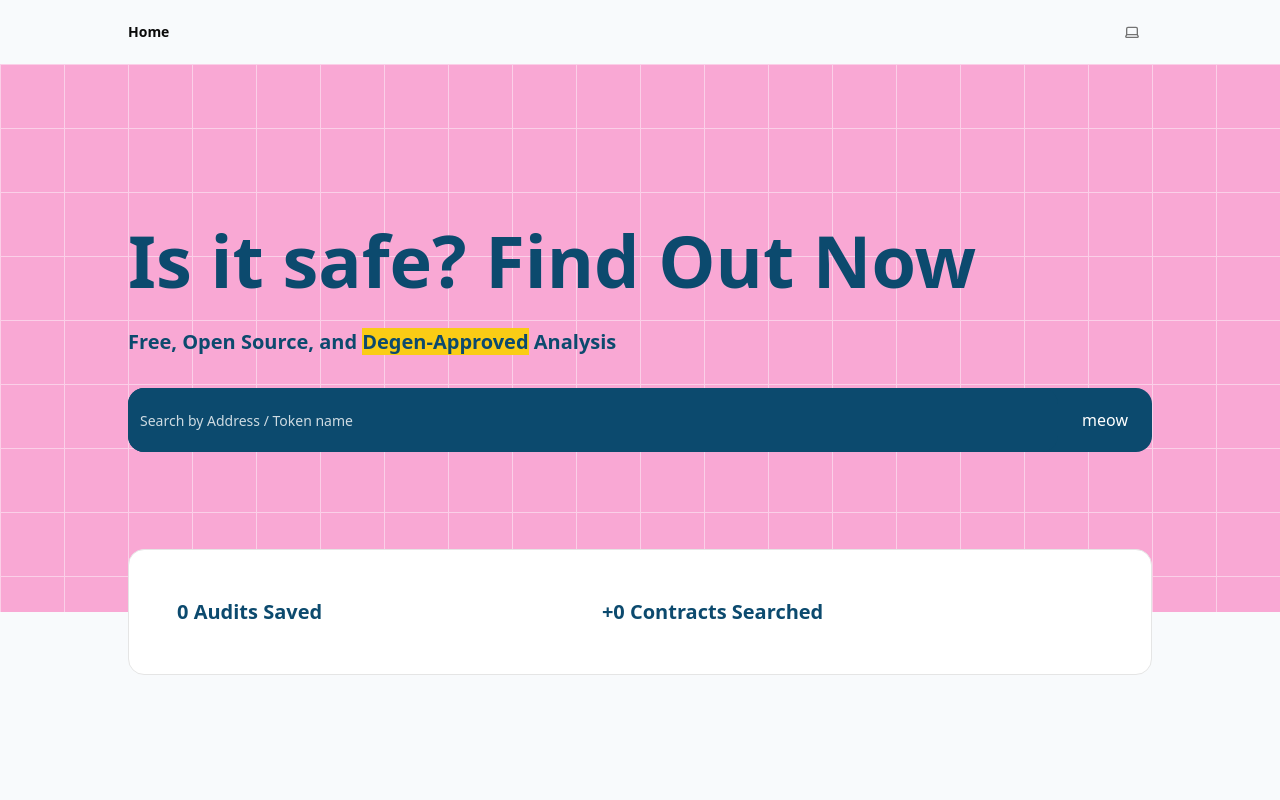
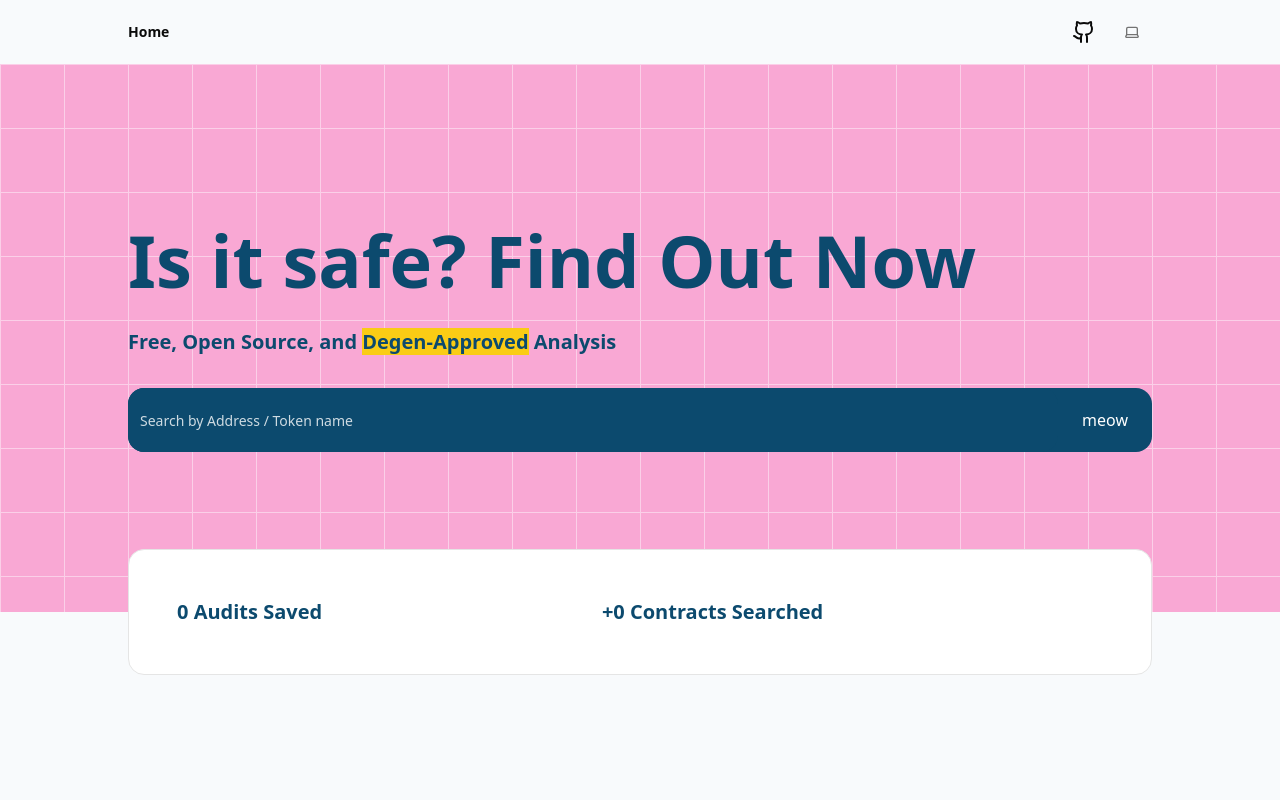
Before and after one commit to imbjdd/degenanalysis, a Next.js app: page / in a window 1280 px wide. Shown: the top 800 px of the page. Built offline with nearby package versions, Linux system fonts and the light colour scheme; no server answers; the database is empty.

Commit message:
feat: add github link

```diff
--- a/app/layout.tsx
+++ b/app/layout.tsx
@@ -1,9 +1,10 @@
 import DeployButton from "@/components/deploy-button";
-import { EnvVarWarning } from "@/components/env-var-warning";
 import { hasEnvVars } from "@/utils/supabase/check-env-vars";
 import { ThemeProvider } from "next-themes";
 import Link from "next/link";
 import "./globals.css";
+import { ThemeSwitcher } from "@/components/theme-switcher";
+import { Github } from 'lucide-react';
 
 const defaultUrl = process.env.VERCEL_URL
   ? `https://${process.env.VERCEL_URL}`
@@ -36,7 +37,10 @@
                   <div className="flex gap-5 items-center font-semibold">
                     <a href="/">Home</a>
                   </div>
-                  <EnvVarWarning />
+                  <div className="flex gap-4 items-center">
+                    <Link className="hover:text-pink-300" href="https://github.com/imbjdd/degenanalysis" target="_blank"><Github /></Link>
+                    <ThemeSwitcher />
+                  </div>
                 </div>
               </div>
               <div className="flex flex-col gap-20 w-full">
--- a/components/env-var-warning.tsx
+++ /dev/null
@@ -1,35 +0,0 @@
-import Link from "next/link";
-import { Badge } from "./ui/badge";
-import { Button } from "./ui/button";
-import { ThemeSwitcher } from "@/components/theme-switcher";
-
-export function EnvVarWarning() {
-  return (
-    <div className="flex gap-4 items-center">
-      <ThemeSwitcher />
-      {/*<Badge variant={"outline"} className="font-normal">
-        Sigma Version
-      </Badge>
-      <div className="flex gap-2">
-        <Button
-          asChild
-          size="sm"
-          variant={"outline"}
-          disabled
-          className="opacity-75 cursor-none pointer-events-none"
-        >
-          <Link href="/sign-in">Sign in</Link>
-        </Button>
-        <Button
-          asChild
-          size="sm"
-          variant={"default"}
-          disabled
-          className="opacity-75 cursor-none pointer-events-none"
-        >
-          <Link href="/sign-up">Sign up</Link>
-        </Button>
-      </div>*/}
-    </div>
-  );
-}
```
